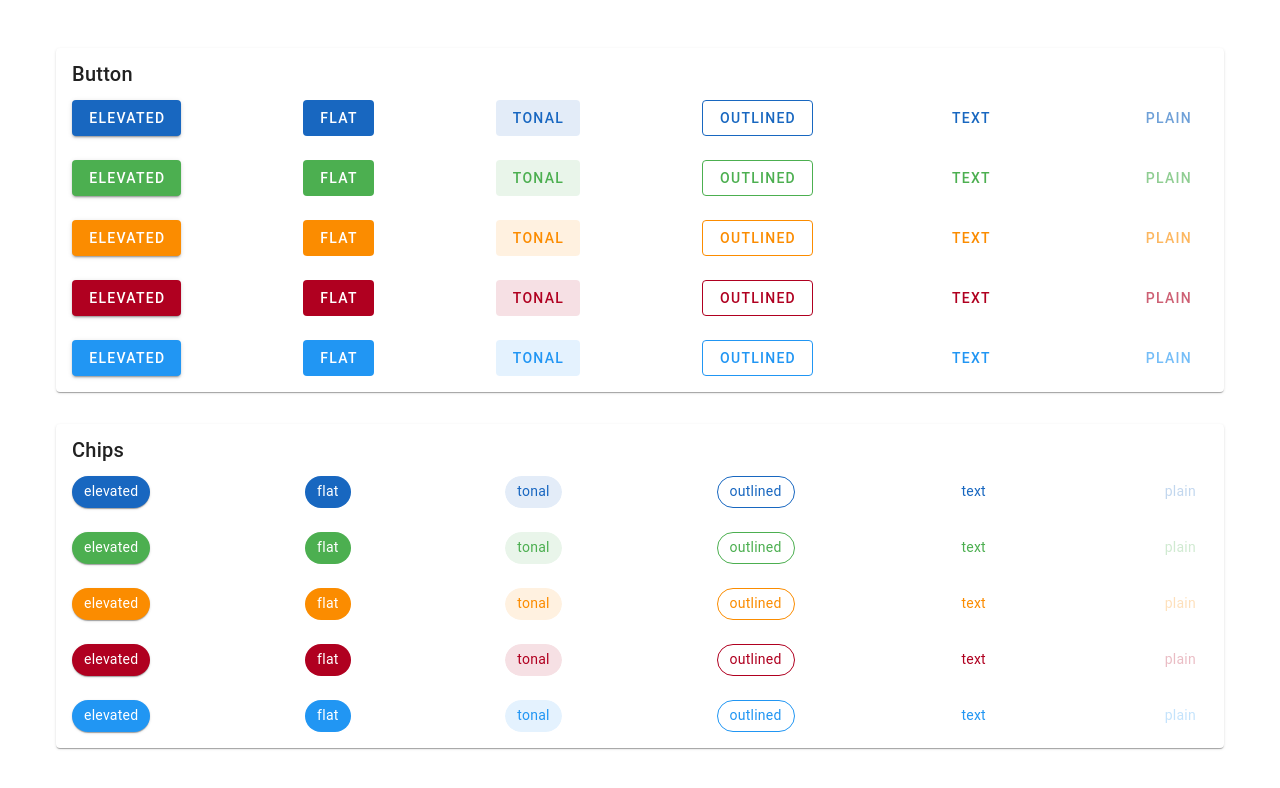
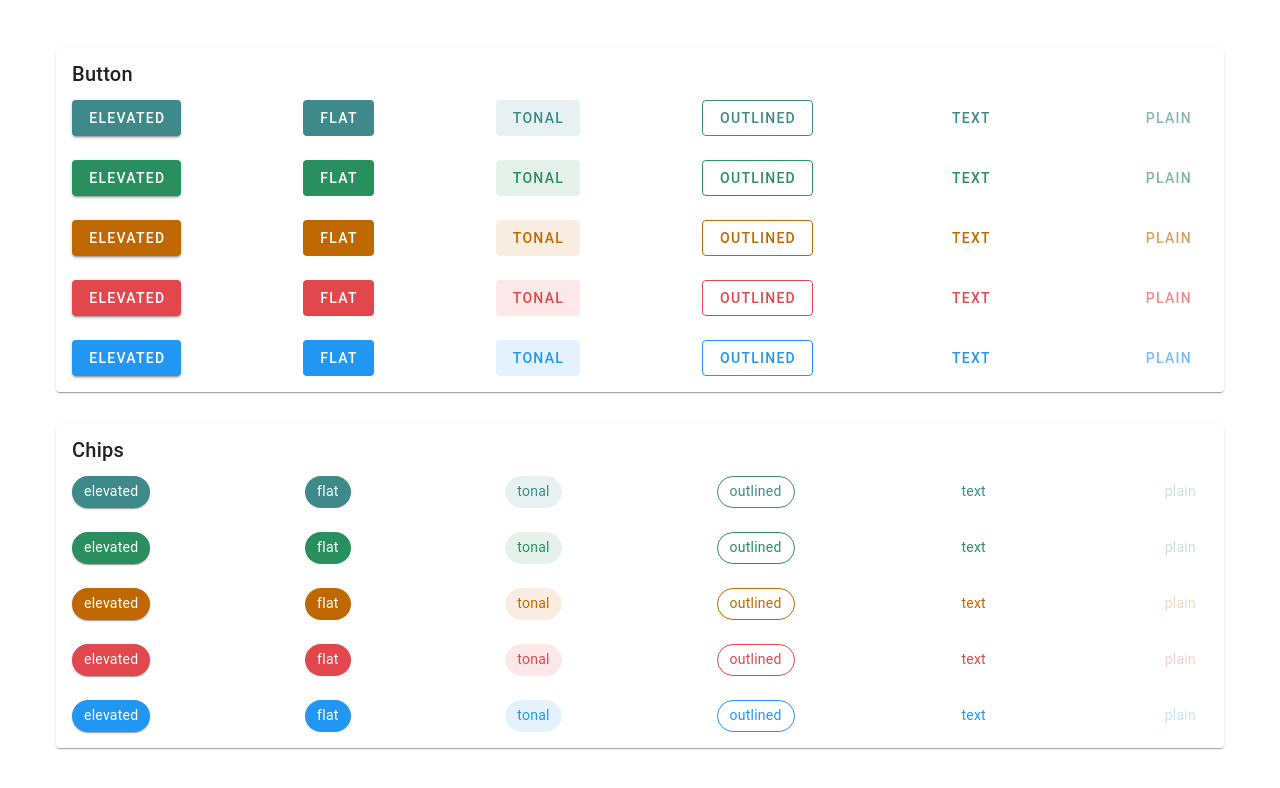
Before and after one commit to danieltalhaug/vuetify-theme-sc, a Nuxt app: page / in a window 1280 px wide. Shown: the top 788 px of the page. Built offline with nearby package versions, Linux system fonts and the light colour scheme.

Commit message:
Re-enable smartcraft theme

```diff
--- a/plugins/vuetify.ts
+++ b/plugins/vuetify.ts
@@ -6,7 +6,7 @@ import { smartcraftLight } from '@/themes';
 export default defineNuxtPlugin((app) => {
   const vuetify = createVuetify({
     theme: {
-        // defaultTheme: 'smartcraftLight',
+        defaultTheme: 'smartcraftLight',
         themes: {
             smartcraftLight,
         },
```
